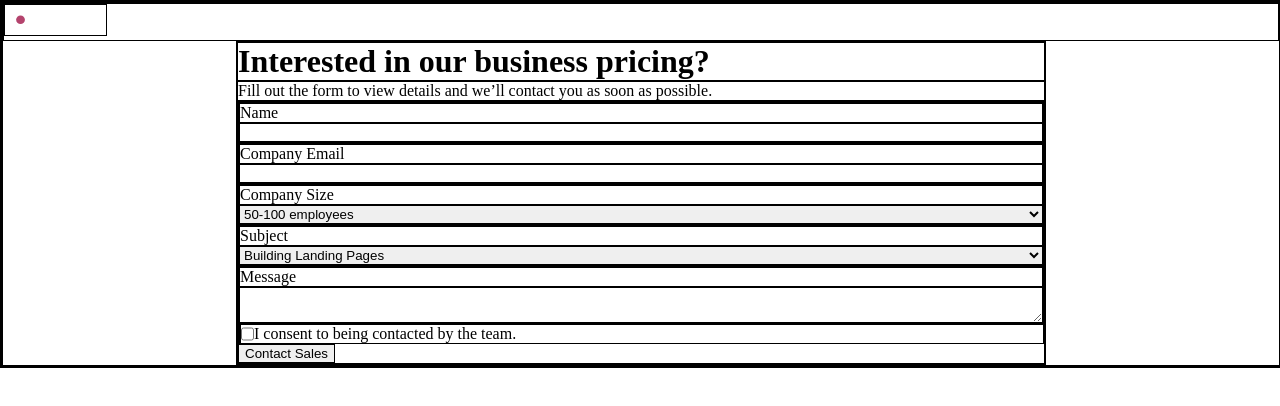
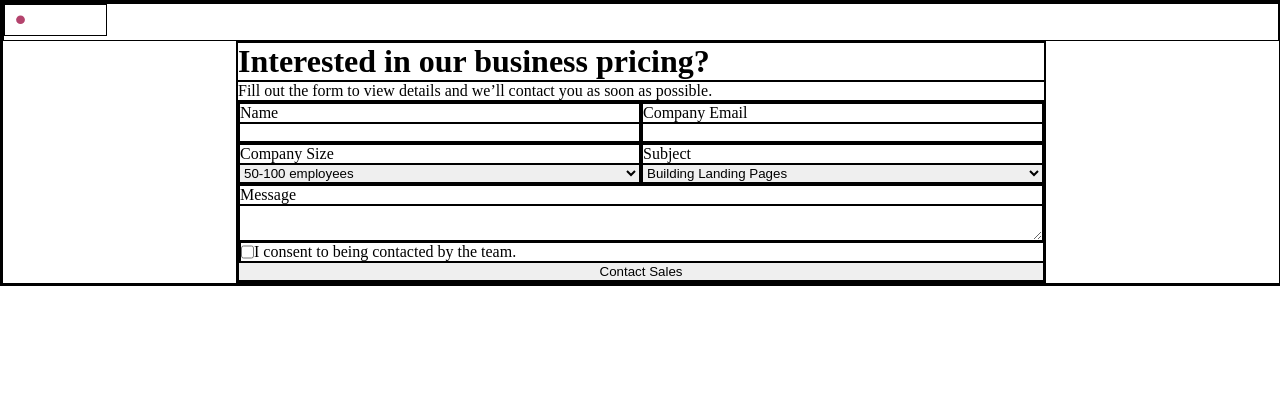
Before and after one commit to Nimus-oes/react-static-contact-form, a React (Vite) app: page / in a window 1280 px wide. Shown: the top 406 px of the page. Built offline with nearby package versions, Linux system fonts and the light colour scheme.

Commit message:
Add responsive layout to the form
A flexbox is applied to switch between column and row

```diff
--- a/src/App.css
+++ b/src/App.css
@@ -1,6 +1,11 @@
 .main {
   width: 94%;
   margin: 0 auto;
+}
+
+.form {
+  display: flex;
+  flex-direction: column;
 }
 
 .form-item {
@@ -16,4 +21,17 @@
   .main {
     width: 810px;
   }
+
+  .form {
+    flex-direction: row;
+    flex-wrap: wrap;
+  }
+
+  .half-w {
+    flex: 1 1 48%;
+  }
+
+  .full-w {
+    flex: 1 1 100%;
+  }
 }
--- a/src/components/Form.jsx
+++ b/src/components/Form.jsx
@@ -1,15 +1,15 @@
 export default function Form() {
   return (
-    <form>
-      <div className="form-item name">
+    <form className="form">
+      <div className="form-item half-w">
         <label htmlFor="name">Name</label>
         <input type="text" name="name" id="name" />
       </div>
-      <div className="form-item email">
+      <div className="form-item half-w">
         <label htmlFor="">Company Email</label>
         <input type="email" name="email" id="email" />
       </div>
-      <div className="form-item size">
+      <div className="form-item half-w">
         <label htmlFor="size">Company Size</label>
         <select name="size" id="size">
           <option value="sm">50-100 employees</option>
@@ -17,7 +17,7 @@ export default function Form() {
           <option value="lg">Over 200 employees</option>
         </select>
       </div>
-      <div className="form-item subject">
+      <div className="form-item half-w">
         <label htmlFor="subject">Subject</label>
         <select name="subject" id="subject">
           <option value="landing">Building Landing Pages</option>
@@ -25,16 +25,16 @@ export default function Form() {
           <option value="other">Others</option>
         </select>
       </div>
-      <div className="form-item message">
+      <div className="form-item full-w">
         <label htmlFor="message">Message</label>
         <textarea name="message" id="message"></textarea>
       </div>
-      <div className="form-item consent">
+      <div className="form-item consent full-w">
         <label htmlFor="consent"></label>
         <input type="checkbox" name="consent" id="consent" /> I consent to being
         contacted by the team.
       </div>
-      <button>Contact Sales</button>
+      <button className="full-w">Contact Sales</button>
     </form>
   );
 }
```
